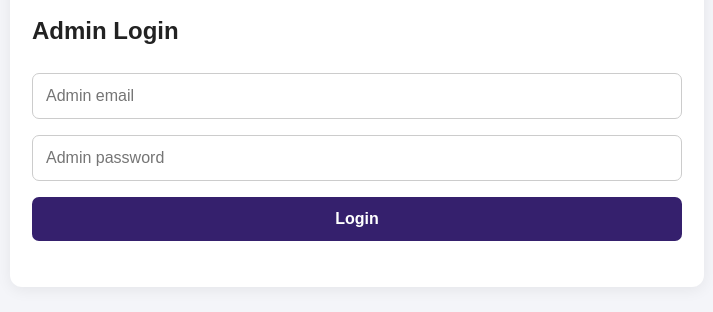
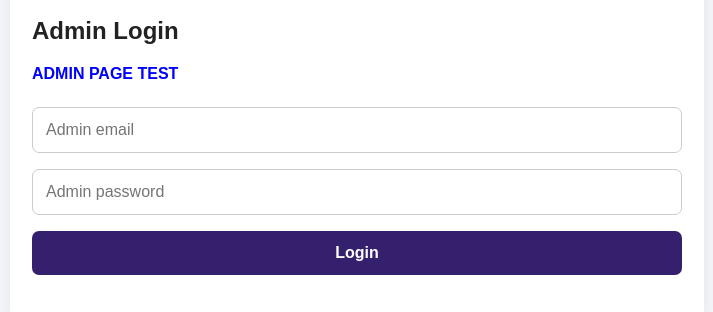
Before and after one commit to Sowah-creator/Crownvotes, a website: page public/admin.html in a window 1280 px wide. Shown: the part 163-475 px from the top of the page, without its empty margins (283-996 px from the left). Drawn offline with Linux system fonts and the light colour scheme.

Commit message:
Update admin.html

```diff
--- a/public/admin.html
+++ b/public/admin.html
@@ -26,6 +26,7 @@ pre{white-space:pre-wrap;overflow-wrap:anywhere}
 
 <div id="login">
 <h2>Admin Login</h2>
+  <p style="color:blue;font-weight:bold">ADMIN PAGE TEST</p>
 <form id="loginForm">
 <input id="email" type="email" placeholder="Admin email" required>
 <input id="password" type="password" placeholder="Admin password" required>
```
